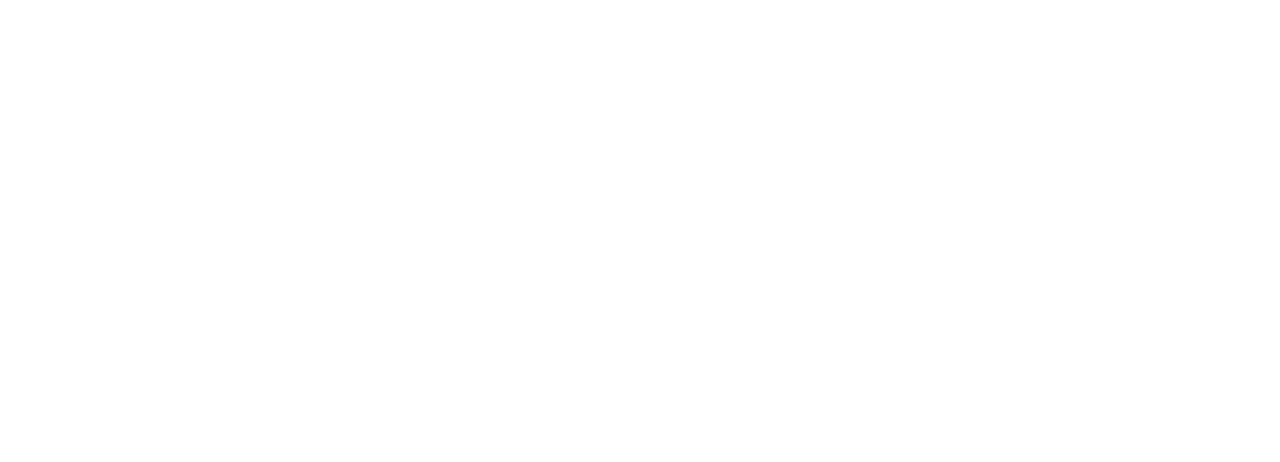
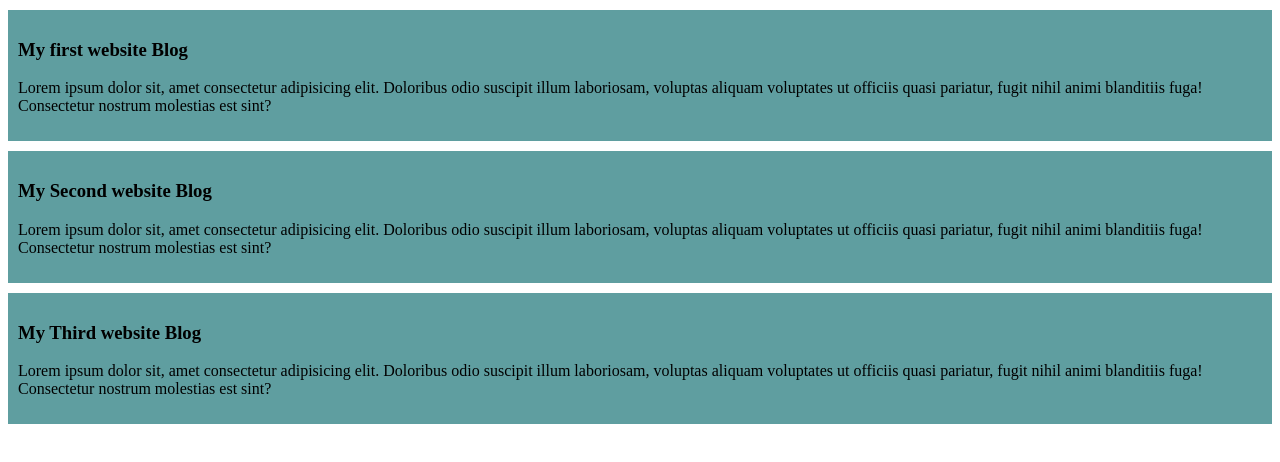
Before and after one commit to Ismajahan/my-simple-website, a plain HTML site: page index.html in a window 1280 px wide. Drawn offline with Linux system fonts and the light colour scheme.

Commit message:
added the blog

```diff
--- a/index.html
+++ b/index.html
@@ -4,8 +4,20 @@
     <meta charset="UTF-8">
     <meta name="viewport" content="width=device-width, initial-scale=1.0">
     <title>My First Simple Website </title>
+    <link rel="stylesheet" href="styles/blog.css">
 </head>
 <body>
-
+    <div>
+        <h3>My first website Blog</h3>
+        <p>Lorem ipsum dolor sit, amet consectetur adipisicing elit. Doloribus odio suscipit illum laboriosam, voluptas aliquam voluptates ut officiis quasi pariatur, fugit nihil animi blanditiis fuga! Consectetur nostrum molestias est sint?</p>
+    </div>
+    <div>
+        <h3>My Second website Blog</h3>
+        <p>Lorem ipsum dolor sit, amet consectetur adipisicing elit. Doloribus odio suscipit illum laboriosam, voluptas aliquam voluptates ut officiis quasi pariatur, fugit nihil animi blanditiis fuga! Consectetur nostrum molestias est sint?</p>
+    </div>
+    <div>
+        <h3>My Third website Blog</h3>
+        <p>Lorem ipsum dolor sit, amet consectetur adipisicing elit. Doloribus odio suscipit illum laboriosam, voluptas aliquam voluptates ut officiis quasi pariatur, fugit nihil animi blanditiis fuga! Consectetur nostrum molestias est sint?</p>
+    </div>
 </body>
 </html>
--- /dev/null
+++ b/styles/blog.css
@@ -0,0 +1,5 @@
+div{
+    background-color: cadetblue;
+    padding: 10px;
+    margin-top: 10px;
+}
```
